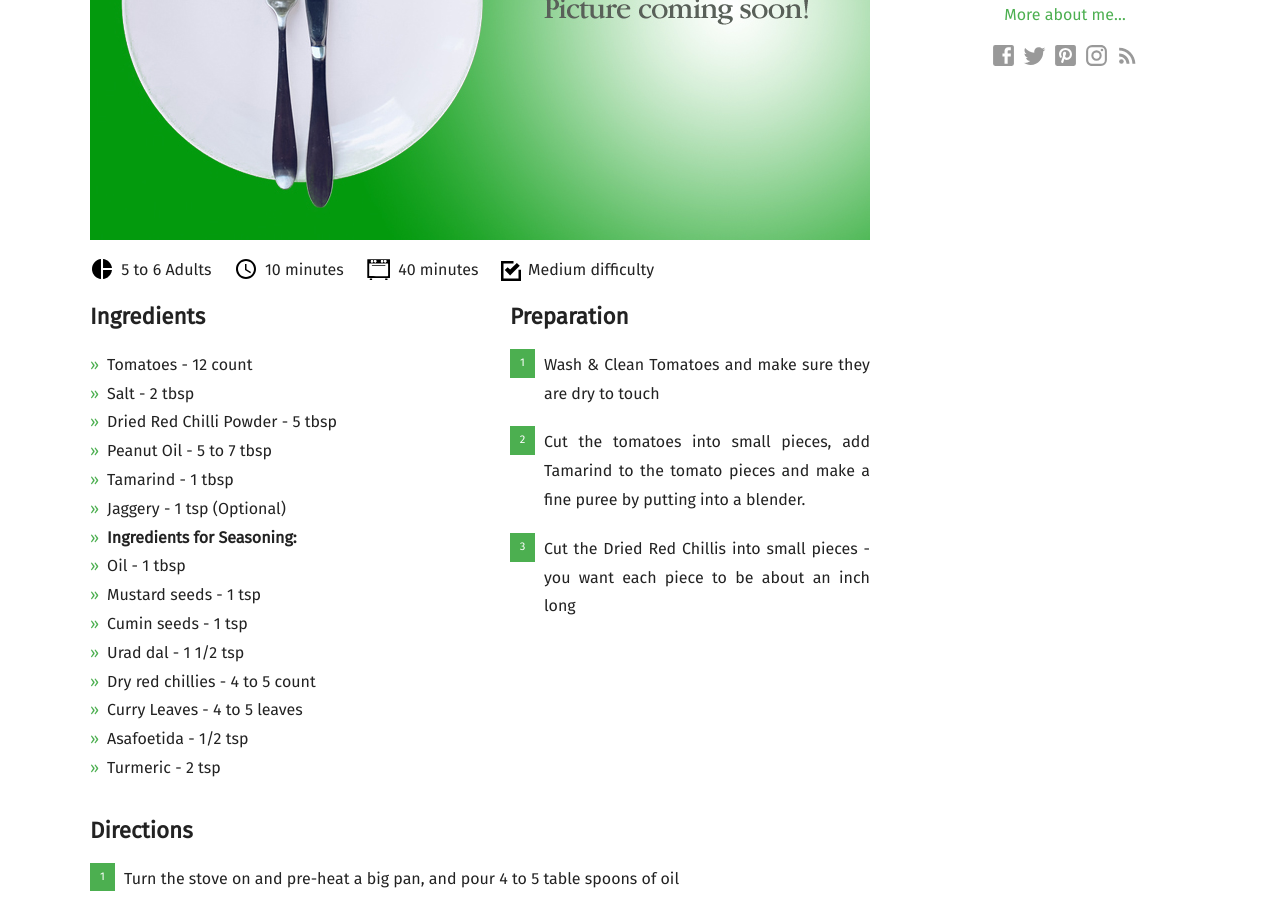
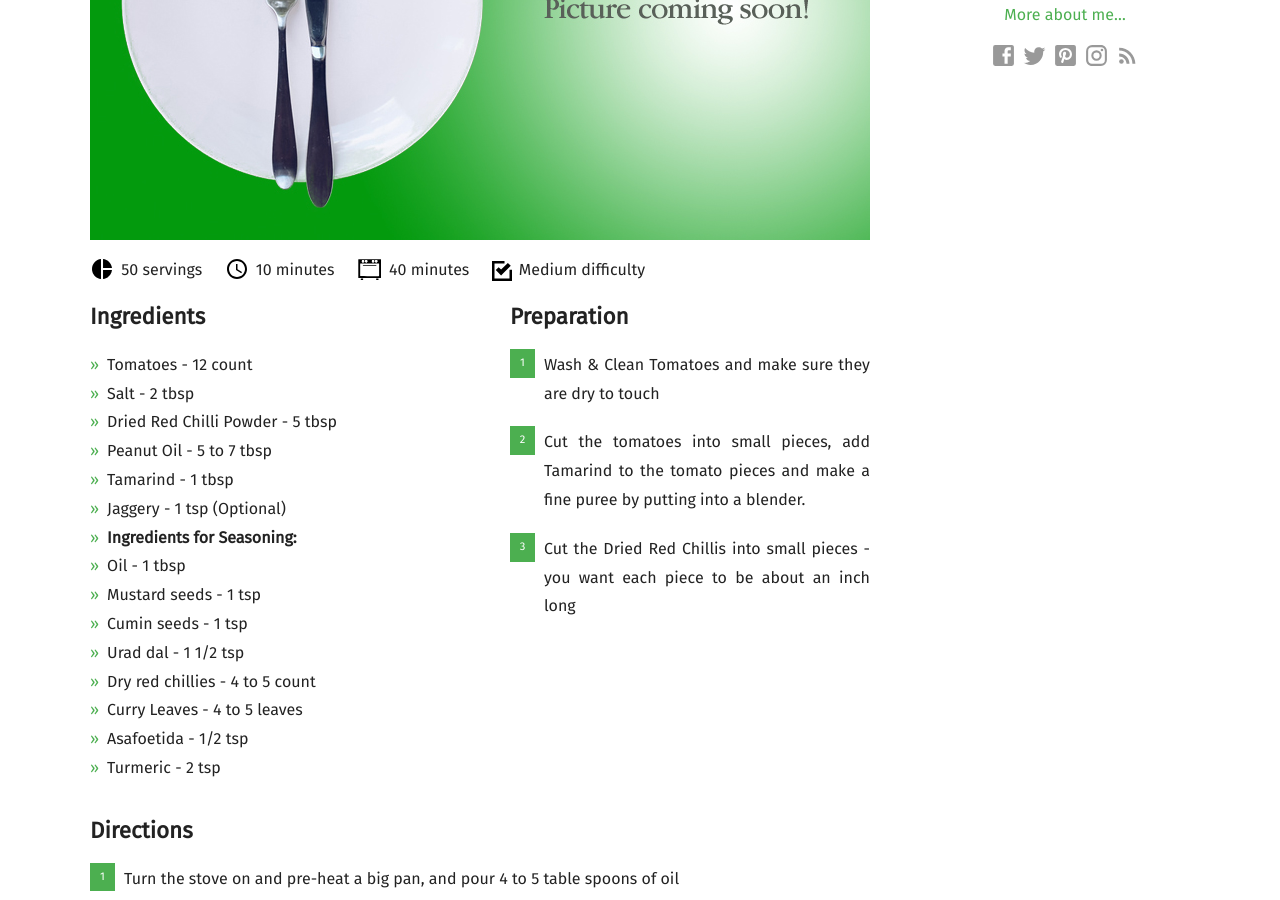
Before and after one commit to mallikasdishes/github.io, a Jekyll site: the page built from _posts/2019-02-18-tomato-pickle.md, in a window 1280 px wide and 900 px high, scrolled down 740 px. Built offline with Jekyll 4.4.1, drawn with Linux system fonts in a browser that asks for light colours; nearby versions of some CDN libraries; some web fonts are replaced; comment, search, counter and statistics services are not loaded.

Commit message:
Update 2019-02-18-tomato-pickle.md

```diff
--- a/_posts/2019-02-18-tomato-pickle.md
+++ b/_posts/2019-02-18-tomato-pickle.md
@@ -11,7 +11,7 @@ recipe:
       Tomato Pickle is one of the most common pickles of the Indian household, and when prepared right, it really wakes up your taste buds! It it a pickle that can last very long time and the spice levels can be adjusted. Like many Indian foods, it has a bit of everything - spiciness, sourness, sweetness and enough salt to preserve it for long time!
     cook_time: "40 minutes"
     prep_time: "10 minutes"
-    servings: "5 to 6 Adults"
+    servings: "50 servings"
     difficulty: Medium difficulty
     ingredients_markdown: |-
       * Tomatoes - 12 count
```
